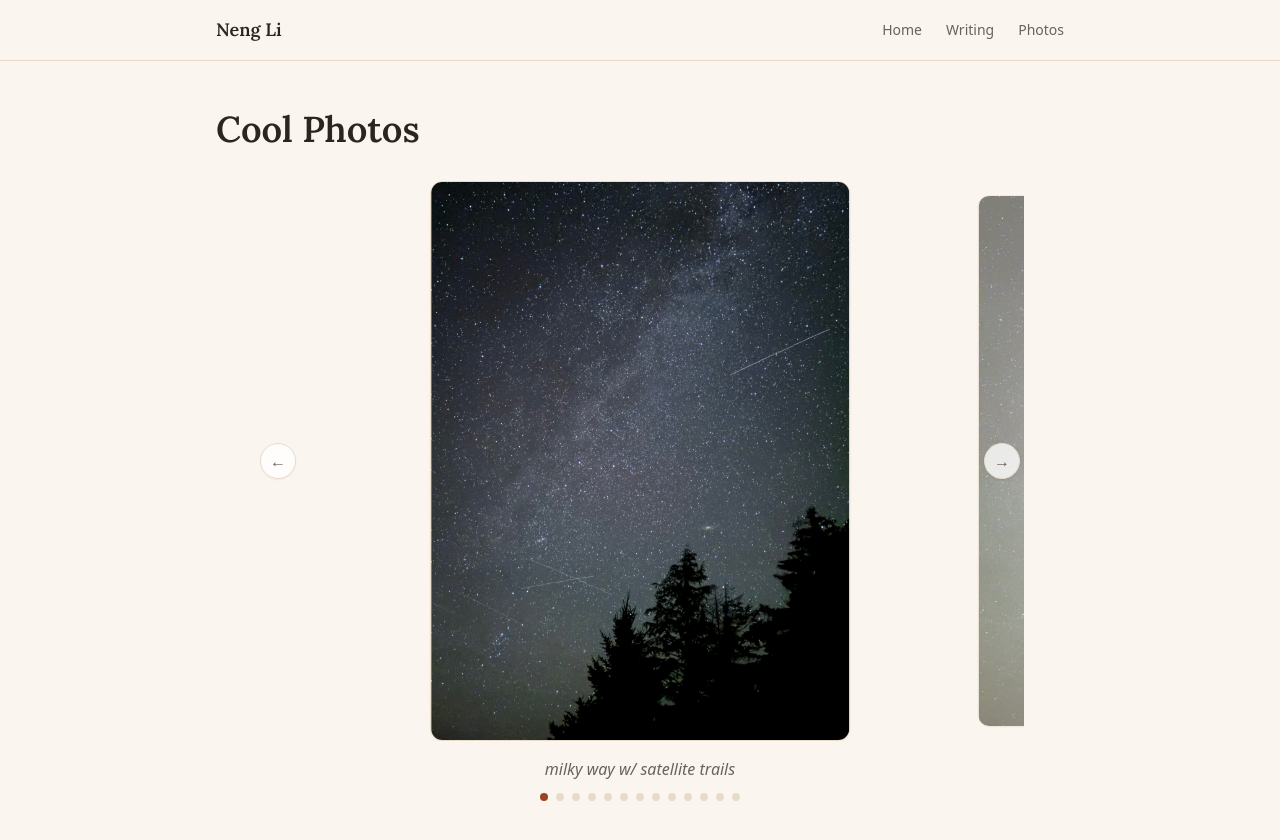
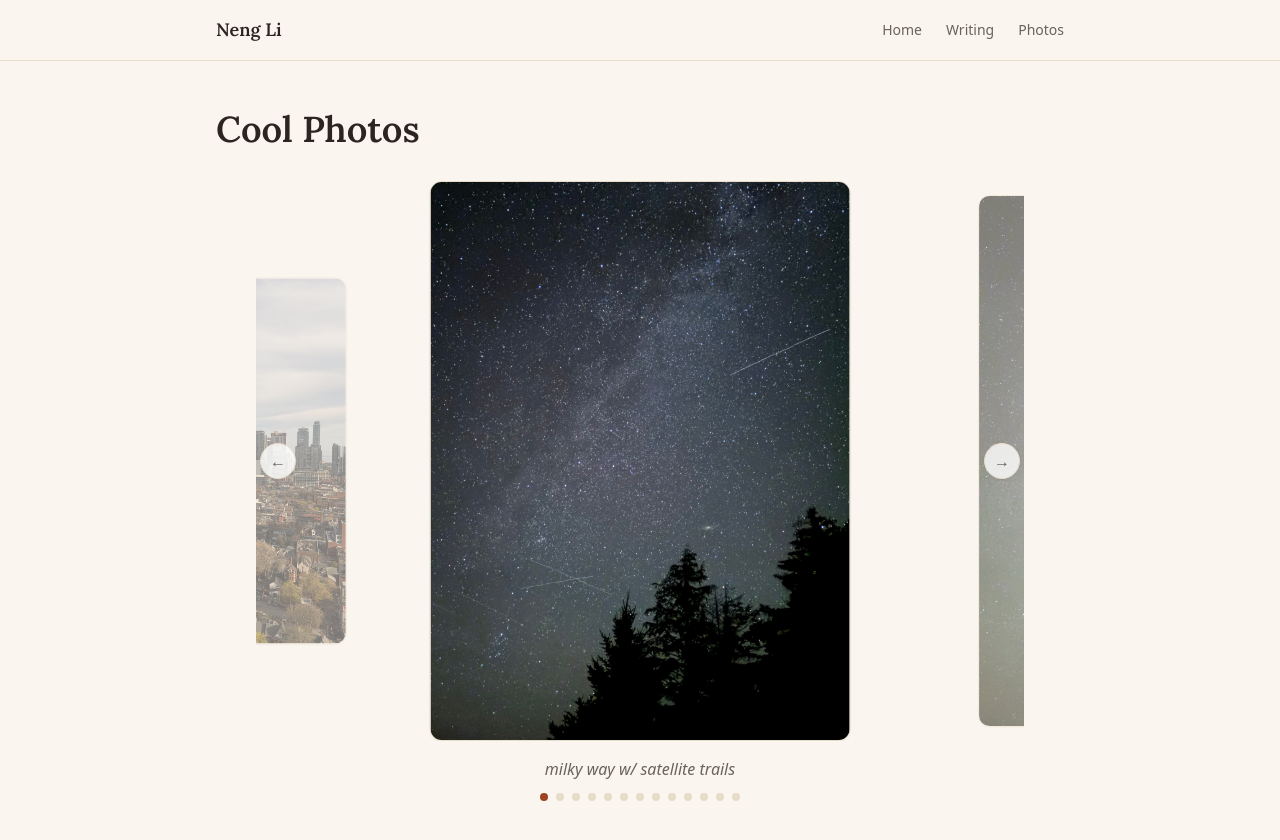
Before and after one commit to nli33/website, a Next.js app in the folder frontend/: page /photos in a window 1280 px wide. Shown: the top 840 px of the page. Built offline with nearby package versions, Linux system fonts and the light colour scheme.

Commit message:
ui bug fix

```diff
--- a/frontend/components/PhotoGallery.tsx
+++ b/frontend/components/PhotoGallery.tsx
@@ -1,19 +1,74 @@
 "use client";
 
-import { useCallback, useEffect, useState } from "react";
+import { useCallback, useEffect, useRef, useState } from "react";
 import type { Photo } from "@/lib/photos";
 
 const SLIDE_WIDTH = 70; // percent of the container each slide occupies
+const TRANSITION_MS = 300;
+
+type Role = "left" | "center" | "right";
+const ROLE_OFFSET: Record<Role, number> = { left: -1, center: 0, right: 1 };
 
 export default function PhotoGallery({ photos }: { photos: Photo[] }) {
-  const [index, setIndex] = useState(0);
+  const n = photos.length;
+
+  const [index, setIndex] = useState(0); // settled photo index, drives caption/dots
+  const [trackOffset, setTrackOffset] = useState(1); // 0, 1 (rest), or 2 (slide-width units)
+  const [activeRole, setActiveRole] = useState<Role>("center");
+  const [animate, setAnimate] = useState(true);
+
+  // Guards against overlapping transitions. Driven by a single deterministic
+  // timer (not the browser's transitionend event) so there's no race between
+  // two different "unlock" signals -- that race is what could leave
+  // trackOffset stuck at 0 or 2, silently no-opping further clicks in that
+  // same direction (React skips a state update that doesn't change).
+  const animatingRef = useRef(false);
+  const timeoutRef = useRef<ReturnType<typeof setTimeout> | null>(null);
+
+  useEffect(() => {
+    return () => {
+      if (timeoutRef.current) clearTimeout(timeoutRef.current);
+    };
+  }, []);
+
+  const settle = useCallback((direction: 1 | -1) => {
+    if (timeoutRef.current) clearTimeout(timeoutRef.current);
+    timeoutRef.current = setTimeout(() => {
+      setIndex((i) => (i + direction + n) % n);
+      setAnimate(false);
+      setTrackOffset(1);
+      setActiveRole("center");
+      animatingRef.current = false;
+    }, TRANSITION_MS);
+  }, [n]);
+
+  const next = useCallback(() => {
+    if (animatingRef.current) return;
+    animatingRef.current = true;
+    setAnimate(true);
+    setActiveRole("right");
+    setTrackOffset(2);
+    settle(1);
+  }, [settle]);
+
+  const prev = useCallback(() => {
+    if (animatingRef.current) return;
+    animatingRef.current = true;
+    setAnimate(true);
+    setActiveRole("left");
+    setTrackOffset(0);
+    settle(-1);
+  }, [settle]);
 
   const goTo = useCallback(
-    (i: number) => setIndex(((i % photos.length) + photos.length) % photos.length),
-    [photos.length]
+    (i: number) => {
+      if (animatingRef.current) return;
+      const target = ((i % n) + n) % n;
+      if (target === index) return;
+      setIndex(target);
+    },
+    [n, index]
   );
-  const prev = useCallback(() => goTo(index - 1), [goTo, index]);
-  const next = useCallback(() => goTo(index + 1), [goTo, index]);
 
   useEffect(() => {
     const onKey = (e: KeyboardEvent) => {
@@ -24,31 +79,44 @@ export default function PhotoGallery({ photos }: { photos: Photo[] }) {
     return () => window.removeEventListener("keydown", onKey);
   }, [prev, next]);
 
+  const roles: Role[] = ["left", "center", "right"];
+
   return (
     <div className="mx-auto w-full max-w-3xl select-none">
       <div className="relative h-[70vh] max-h-[600px] overflow-hidden">
         <div
-          className="flex h-full transition-transform duration-500 ease-out"
+          className={`flex h-full ${animate ? "transition-transform ease-out" : ""}`}
           style={{
-            transform: `translateX(calc(${(100 - SLIDE_WIDTH) / 2}% - ${index * SLIDE_WIDTH}%))`,
+            transform: `translateX(calc(${(100 - SLIDE_WIDTH) / 2}% - ${trackOffset * SLIDE_WIDTH}%))`,
+            transitionDuration: animate ? `${TRANSITION_MS}ms` : undefined,
           }}
         >
-          {photos.map((photo, i) => (
+          {roles.map((role) => {
+            const photo = photos[(index + ROLE_OFFSET[role] + n) % n];
+            const active = role === activeRole;
+            return (
               <div
-              key={photo.src}
+                key={role}
                 className="flex h-full shrink-0 items-center justify-center px-3"
                 style={{ width: `${SLIDE_WIDTH}%` }}
-              onClick={() => i !== index && goTo(i)}
+                onClick={() => {
+                  if (role === "left") prev();
+                  else if (role === "right") next();
+                }}
               >
                 <img
                   src={photo.src}
                   alt={photo.alt}
-                className={`max-h-full max-w-full rounded-xl border border-line object-contain shadow-sm transition-all duration-500 ${
-                  i === index ? "opacity-100" : "cursor-pointer opacity-50 scale-95"
-                }`}
+                  loading="lazy"
+                  decoding="async"
+                  className={`max-h-full max-w-full rounded-xl border border-line object-contain shadow-sm ${
+                    animate ? "transition-all" : ""
+                  } ${active ? "opacity-100" : "cursor-pointer opacity-50 scale-95"}`}
+                  style={{ transitionDuration: animate ? `${TRANSITION_MS}ms` : undefined }}
                 />
               </div>
-          ))}
+            );
+          })}
         </div>
 
         <button
```
Lines whose indentation alone changed are shown as unchanged.
